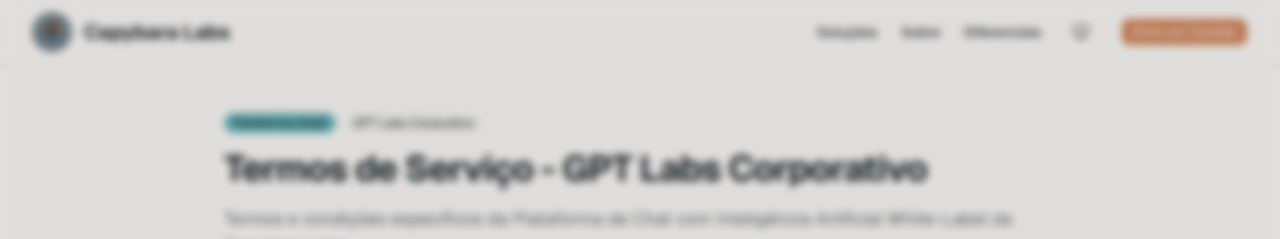
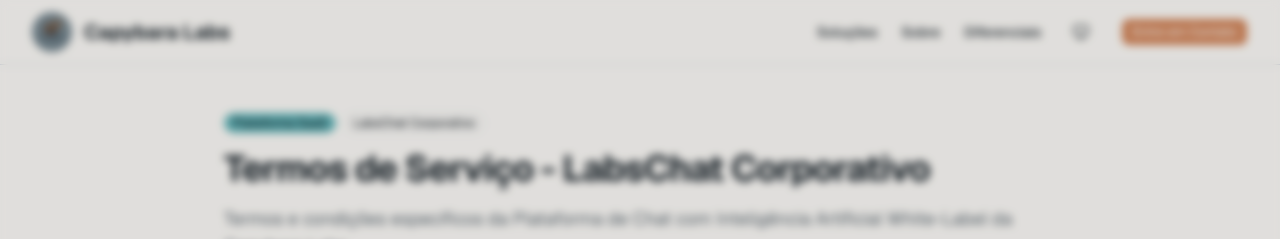
Before and after one commit to TheCapybaraLabs/capy_website, a Next.js app: page /termos/gpt-labs in a window 1280 px wide. Shown: the top 239 px of the page. Built offline with nearby package versions, Linux system fonts and the light colour scheme; no server answers.

Commit message:
chore: rename GPT Labs to LabsChat

```diff
--- a/src/app/layout.tsx
+++ b/src/app/layout.tsx
@@ -28,7 +28,7 @@
     "consultoria em IA",
     "desenvolvimento de software",
     "SaaS",
-    "GPT Labs corporativo",
+    "LabsChat corporativo",
     "LGPD",
     "white-label",
     "transformação digital",
--- a/src/app/privacidade/gpt-labs/page.tsx
+++ b/src/app/privacidade/gpt-labs/page.tsx
@@ -4,12 +4,12 @@
 import { Separator } from "@/components/ui/separator";
 
 export const metadata = {
-  title: "Política de Privacidade - GPT Labs Corporativo",
+  title: "Política de Privacidade - LabsChat Corporativo",
   description:
     "Política de privacidade específica para a Plataforma de Chat com Inteligência Artificial White-Label da Capybara Labs.",
   keywords: [
     "privacidade",
-    "GPT Labs",
+    "LabsChat",
     "LGPD",
     "white-label",
     "dados pessoais",
@@ -28,10 +28,10 @@
           <div className="space-y-4">
             <div className="flex items-center gap-2">
               <Badge variant="secondary">Plataforma SaaS</Badge>
-              <Badge variant="outline">GPT Labs Corporativo</Badge>
+              <Badge variant="outline">LabsChat Corporativo</Badge>
             </div>
             <h1 className="font-bold text-4xl tracking-tight">
-              Política de Privacidade - GPT Labs Corporativo
+              Política de Privacidade - LabsChat Corporativo
             </h1>
             <p className="text-lg text-muted-foreground">
               Política de privacidade específica para a Plataforma de Chat com Inteligência
--- a/src/app/solucoes/page.tsx
+++ b/src/app/solucoes/page.tsx
@@ -27,7 +27,7 @@
     "consultoria IA",
     "desenvolvimento sob medida",
     "plataformas SaaS",
-    "GPT Labs",
+    "LabsChat",
     "white-label",
   ],
 };
@@ -254,7 +254,7 @@
               <Badge variant="secondary" className="mb-2 w-fit">
                 Produto Destaque
               </Badge>
-              <CardTitle className="text-2xl">Plataforma de GPT Labs (White-Label)</CardTitle>
+              <CardTitle className="text-2xl">Plataforma de LabsChat (White-Label)</CardTitle>
               <CardDescription>
                 Solução avançada com foco absoluto em segurança, confidencialidade e soberania dos
                 dados
--- a/src/app/termos/gpt-labs/page.tsx
+++ b/src/app/termos/gpt-labs/page.tsx
@@ -14,12 +14,12 @@
 import { Separator } from "@/components/ui/separator";
 
 export const metadata = {
-  title: "Termos de Serviço - GPT Labs Corporativo",
+  title: "Termos de Serviço - LabsChat Corporativo",
   description:
     "Termos e condições específicos da Plataforma de Chat com Inteligência Artificial White-Label da Capybara Labs.",
   keywords: [
     "termos de serviço",
-    "GPT Labs",
+    "LabsChat",
     "white-label",
     "LGPD",
     "soberania de dados",
@@ -37,10 +37,10 @@
           <div className="space-y-4">
             <div className="flex items-center gap-2">
               <Badge variant="secondary">Plataforma SaaS</Badge>
-              <Badge variant="outline">GPT Labs Corporativo</Badge>
+              <Badge variant="outline">LabsChat Corporativo</Badge>
             </div>
             <h1 className="font-bold text-4xl tracking-tight">
-              Termos de Serviço - GPT Labs Corporativo
+              Termos de Serviço - LabsChat Corporativo
             </h1>
             <p className="text-lg text-muted-foreground">
               Termos e condições específicos da Plataforma de Chat com Inteligência Artificial
--- a/src/app/termos/page.tsx
+++ b/src/app/termos/page.tsx
@@ -5,7 +5,7 @@
   title: "Termos de Serviço",
   description:
     "Termos e condições de uso dos serviços da Capybara Labs. Leia nossos termos antes de utilizar nossas soluções.",
-  keywords: ["termos de serviço", "condições de uso", "contrato", "termos legais", "GPT Labs"],
+  keywords: ["termos de serviço", "condições de uso", "contrato", "termos legais", "LabsChat"],
   robots: { index: false, follow: true },
 };
 
@@ -51,7 +51,7 @@
                 <ul className="list-disc space-y-2 pl-6">
                   <li>Consultoria e capacitação técnica em Inteligência Artificial</li>
                   <li>Desenvolvimento de soluções de software sob medida</li>
-                  <li>Plataformas SaaS corporativas, incluindo GPT Labs white-label</li>
+                  <li>Plataformas SaaS corporativas, incluindo LabsChat white-label</li>
                   <li>Treinamentos especializados em tecnologia e IA</li>
                 </ul>
               </CardContent>
@@ -98,7 +98,7 @@
                   fornecidas pelos clientes durante a prestação de serviços.
                 </p>
                 <p>
-                  Para nossa plataforma de GPT Labs corporativo, garantimos que nenhum dado do
+                  Para nossa plataforma de LabsChat corporativo, garantimos que nenhum dado do
                   cliente será utilizado para treinamento de modelos de IA externos.
                 </p>
               </CardContent>
```
